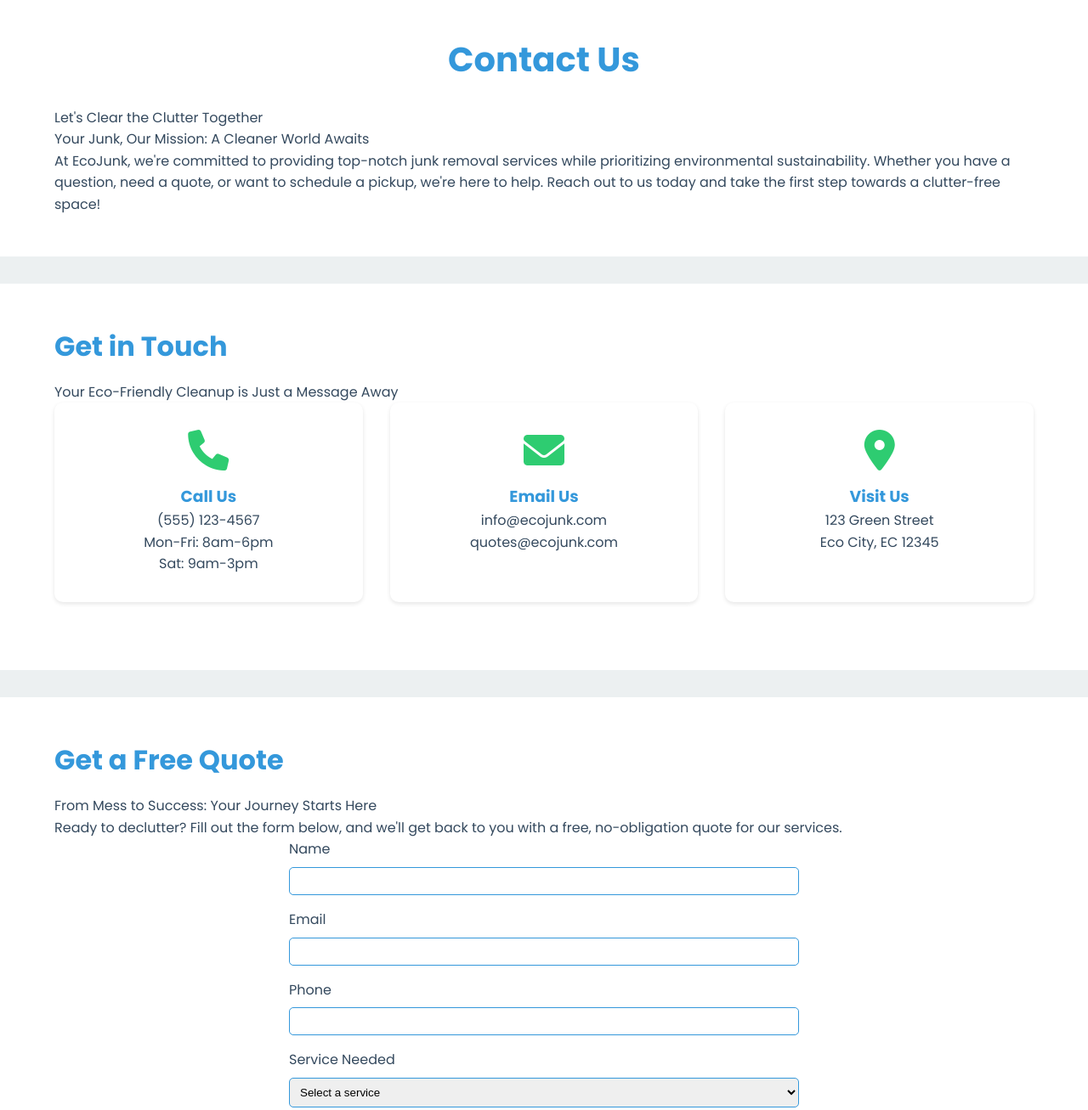
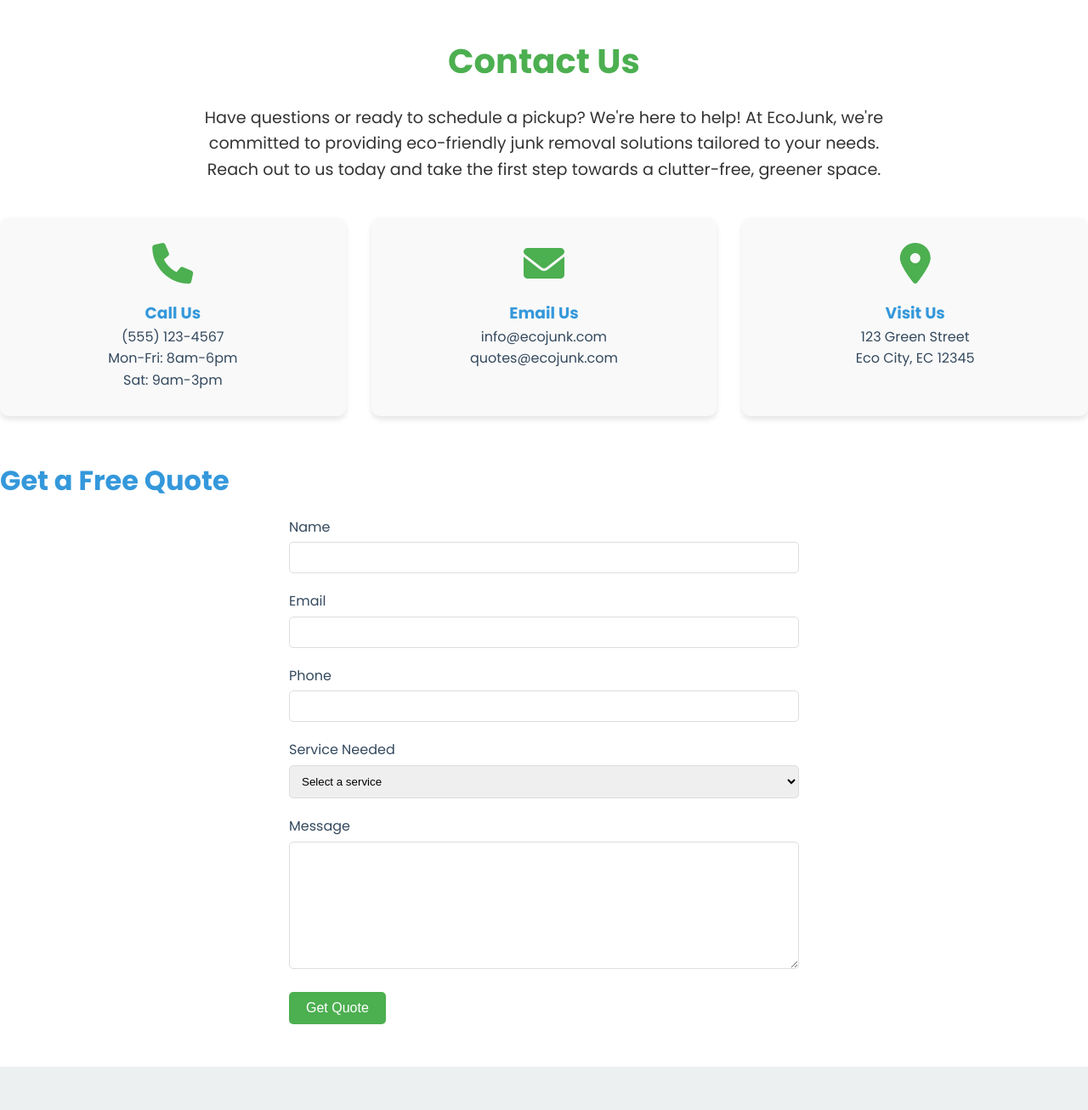
Before and after one commit to Prapul-M/hunter, a plain HTML site: page contact.html in a window 1280 px wide. Shown: the part 100-1407 px from the top of the page at 85% size. Drawn offline with Linux system fonts and the light colour scheme; a script that the page names is missing.

Commit message:
Made Changes to all pages

```diff
--- a/contact.html
+++ b/contact.html
@@ -7,6 +7,86 @@
     <link rel="stylesheet" href="styles.css">
     <link rel="stylesheet" href="https://cdnjs.cloudflare.com/ajax/libs/font-awesome/6.0.0-beta3/css/all.min.css">
     <link href="https://fonts.googleapis.com/css2?family=Poppins:wght@300;400;600;700&display=swap" rel="stylesheet">
+    <style>
+        body {
+            font-family: 'Poppins', sans-serif;
+        }
+        .contact-section {
+            padding: 50px 0;
+        }
+        .contact-intro {
+            text-align: center;
+            margin-bottom: 40px;
+        }
+        .contact-intro h1 {
+            color: #4CAF50;
+            font-size: 2.5em;
+            margin-bottom: 20px;
+        }
+        .contact-intro p {
+            font-size: 1.2em;
+            color: #333;
+            max-width: 800px;
+            margin: 0 auto;
+            line-height: 1.6;
+        }
+        .contact-grid {
+            display: grid;
+            grid-template-columns: repeat(auto-fit, minmax(300px, 1fr));
+            gap: 30px;
+            margin-bottom: 50px;
+        }
+        .contact-card {
+            background-color: #f9f9f9;
+            padding: 30px;
+            border-radius: 10px;
+            text-align: center;
+            box-shadow: 0 4px 6px rgba(0, 0, 0, 0.1);
+            transition: transform 0.3s ease;
+        }
+        .contact-card:hover {
+            transform: translateY(-5px);
+        }
+        .contact-card i {
+            font-size: 48px;
+            color: #4CAF50;
+            margin-bottom: 20px;
+        }
+        .contact-form {
+            max-width: 600px;
+            margin: 0 auto;
+        }
+        .form-group {
+            margin-bottom: 20px;
+        }
+        .form-group label {
+            display: block;
+            margin-bottom: 5px;
+        }
+        .form-group input,
+        .form-group textarea,
+        .form-group select {
+            width: 100%;
+            padding: 10px;
+            border: 1px solid #ddd;
+            border-radius: 5px;
+        }
+        .form-group textarea {
+            height: 150px;
+        }
+        .submit-btn {
+            background-color: #4CAF50;
+            color: white;
+            border: none;
+            padding: 10px 20px;
+            border-radius: 5px;
+            cursor: pointer;
+            font-size: 16px;
+        }
+        .submit-btn:hover {
+            background-color: #45a049;
+        }
+    </style>
 </head>
 <body>
     <header>
@@ -23,16 +103,11 @@
     </header>
 
     <main>
-        <section id="contact-intro">
-            <h1>Contact Us</h1>
-            <p class="tagline">Let's Clear the Clutter Together</p>
-            <p class="sub-tagline">Your Junk, Our Mission: A Cleaner World Awaits</p>
-            <p>At EcoJunk, we're committed to providing top-notch junk removal services while prioritizing environmental sustainability. Whether you have a question, need a quote, or want to schedule a pickup, we're here to help. Reach out to us today and take the first step towards a clutter-free space!</p>
-        </section>
-
-        <section id="contact-info">
-            <h2>Get in Touch</h2>
-            <p class="tagline">Your Eco-Friendly Cleanup is Just a Message Away</p>
+        <section class="contact-section">
+            <div class="contact-intro">
+                <h1>Contact Us</h1>
+                <p>Have questions or ready to schedule a pickup? We're here to help! At EcoJunk, we're committed to providing eco-friendly junk removal solutions tailored to your needs. Reach out to us today and take the first step towards a clutter-free, greener space.</p>
+            </div>
             <div class="contact-grid">
                 <div class="contact-card">
                     <i class="fas fa-phone"></i>
@@ -54,12 +129,7 @@
                     <p>Eco City, EC 12345</p>
                 </div>
             </div>
-        </section>
-
-        <section id="quote-form">
             <h2>Get a Free Quote</h2>
-            <p class="tagline">From Mess to Success: Your Journey Starts Here</p>
-            <p>Ready to declutter? Fill out the form below, and we'll get back to you with a free, no-obligation quote for our services.</p>
             <form action="#" method="POST" class="contact-form">
                 <div class="form-group">
                     <label for="name">Name</label>
@@ -85,19 +155,10 @@
                 </div>
                 <div class="form-group">
                     <label for="message">Message</label>
-                    <textarea id="message" name="message" rows="5" required></textarea>
+                    <textarea id="message" name="message" required></textarea>
                 </div>
-                <button type="submit" class="cta-button">Get Quote</button>
+                <button type="submit" class="submit-btn">Get Quote</button>
             </form>
-        </section>
-
-        <section id="map">
-            <h2>Our Location</h2>
-            <p>We serve the greater Eco City area. Visit our office or give us a call to learn more about our service coverage.</p>
-            <div class="map-container">
-                <!-- Replace with actual map embed code -->
-                <iframe src="https://www.google.com/maps/embed?pb=!1m18!1m12!1m3!1d3022.1422937950147!2d-73.98731968459391!3d40.74844797932841!2m3!1f0!2f0!3f0!3m2!1i1024!2i768!4f13.1!3m3!1m2!1s0x89c259a9b3117469%3A0xd134e199a405a163!2sEmpire%20State%20Building!5e0!3m2!1sen!2sus!4v1616562128215!5m2!1sen!2sus" width="100%" height="450" style="border:0;" allowfullscreen="" loading="lazy"></iframe>
-            </div>
         </section>
     </main>
 
```
Also changed, not shown: about.html (+75 -58 lines), blog.html (+6 -0 lines), index.html (+4 -0 lines), services.html (+6 -0 lines), testimonials.html (+5 -0 lines).
